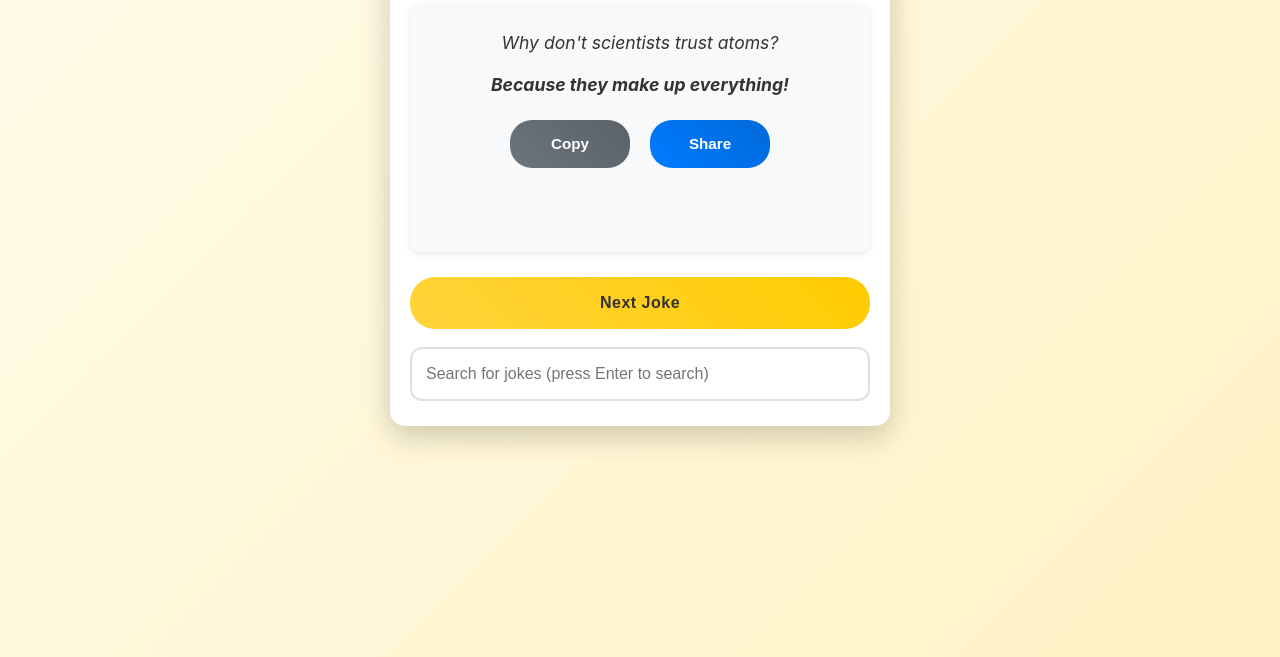
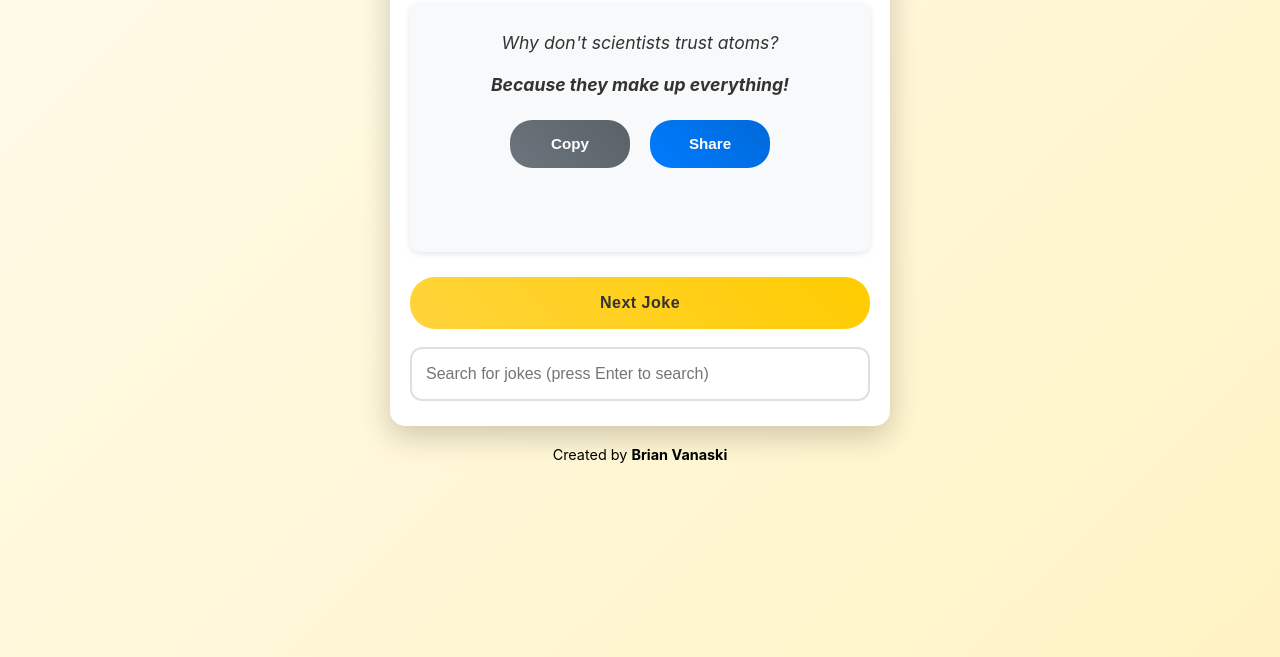
Before and after one commit to itsBrianCreates/learnfunnyjokes, a website: page index.html in a window 1280 px wide. Shown: the part 143-800 px from the top of the page. Drawn offline with Linux system fonts and the light colour scheme; no server answers.

Commit message:
Add site footer

```diff
--- a/index.html
+++ b/index.html
@@ -62,6 +62,10 @@
             </div>
         </div>
     </div>
+
+    <footer class="site-footer">
+        Created by <a href="https://www.brianvanaski.com/" target="_blank" rel="noopener noreferrer">Brian Vanaski</a>
+    </footer>
 
     <script>
         const dadJokes = [
--- a/styles.css
+++ b/styles.css
@@ -609,3 +609,20 @@ h1 {
 .main-section:not(.active) {
     display: none;
 }
+
+/* Site footer styling */
+.site-footer {
+    margin-top: 20px;
+    font-size: 0.9rem;
+    text-align: center;
+}
+
+.site-footer a {
+    color: inherit;
+    text-decoration: none;
+    font-weight: bold;
+}
+
+.site-footer a:hover {
+    text-decoration: underline;
+}
```
